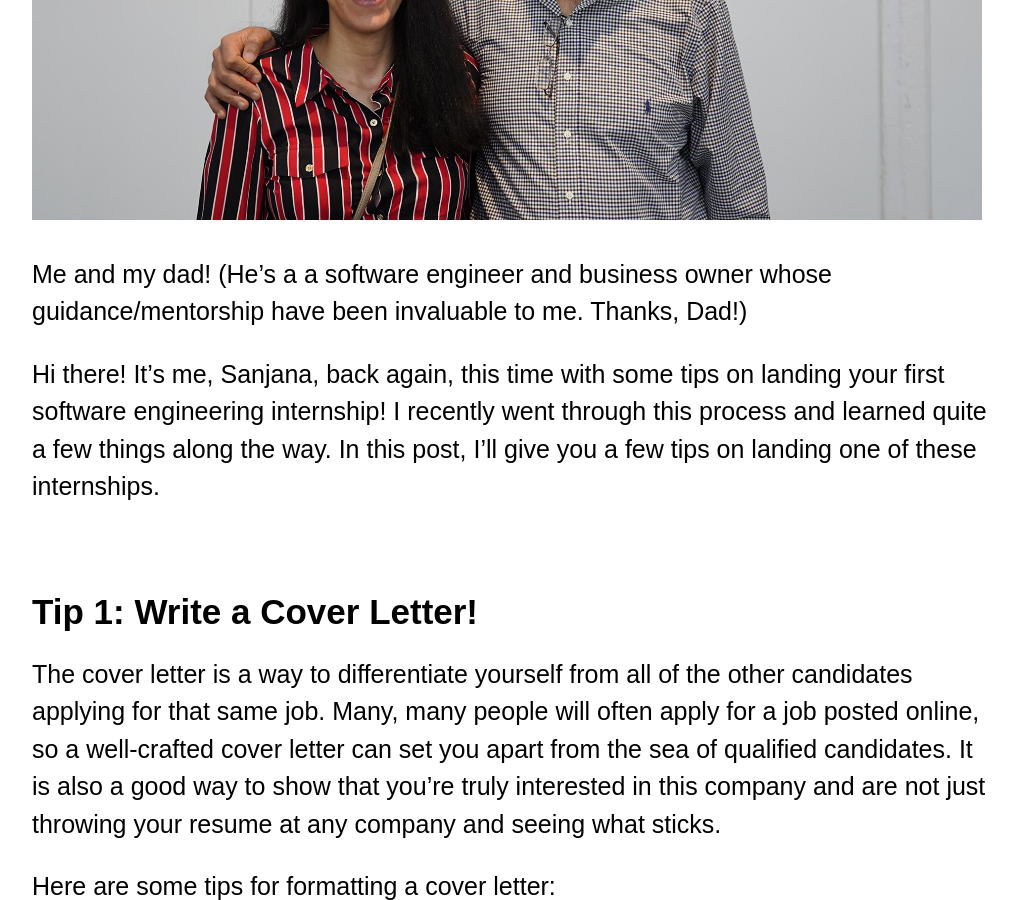
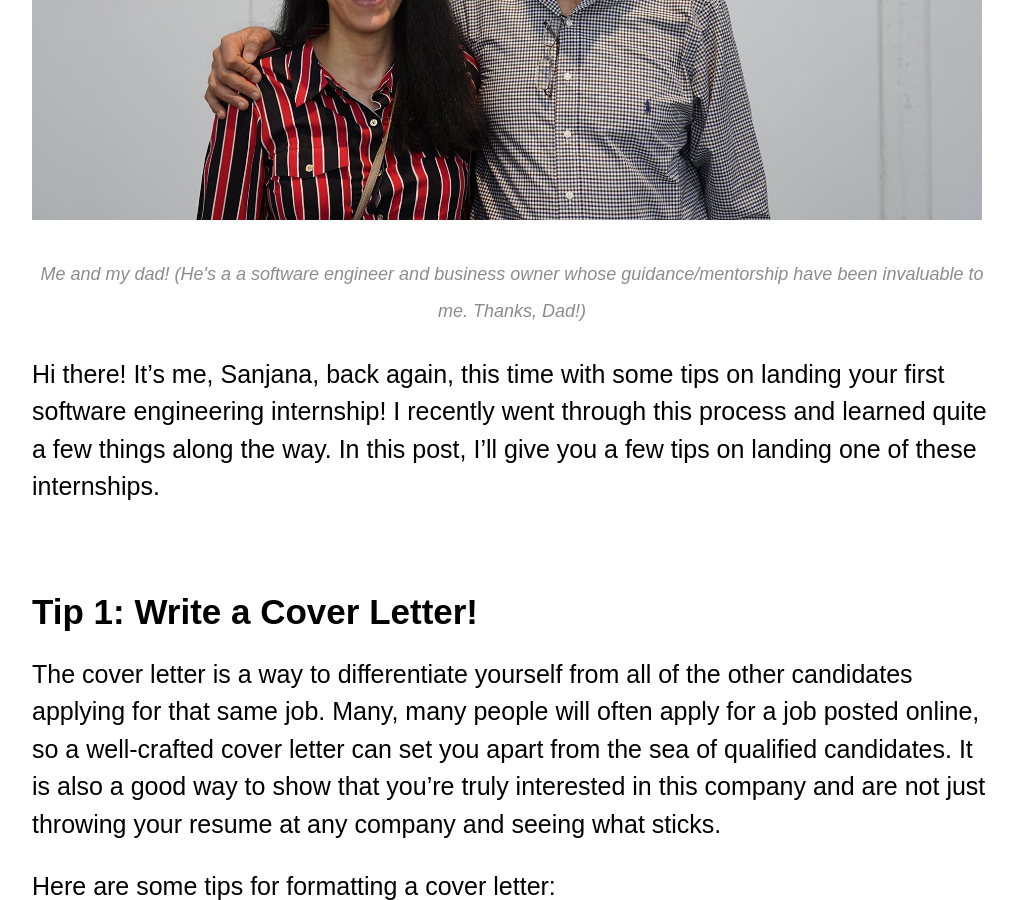
Before and after one commit to skapur12/skapur12.github.io, a Jekyll site: the page built from _posts/2020-02-16-How-To-Land-Your-First-Software-Engineering-Internship.md, in a window 1280 px wide and 900 px high, scrolled down 519 px. Shown: the whole window, without its empty margins (128-1145 px from the left). Built offline with Jekyll 4.4.1, drawn with Linux system fonts in a browser that asks for light colours; nearby versions of some CDN libraries; comment, search, counter and statistics services are not loaded.

Commit message:
Update 2020-02-16-How-To-Land-Your-First-Software-Engineering-Internship.md

```diff
--- a/_posts/2020-02-16-How-To-Land-Your-First-Software-Engineering-Internship.md
+++ b/_posts/2020-02-16-How-To-Land-Your-First-Software-Engineering-Internship.md
@@ -6,7 +6,9 @@ date: 2020-02-16
 
 <img src="/assets/images/dad.jpeg" alt="Me and my dad" width="950" height="550">
 
-Me and my dad! (He's a a software engineer and business owner whose guidance/mentorship have been invaluable to me. Thanks, Dad!)
+<div class="BlogImageCaption">
+  Me and my dad! (He's a a software engineer and business owner whose guidance/mentorship have been invaluable to me. Thanks, Dad!)
+ </div>
 
 Hi there! It’s me, Sanjana, back again, this time with some tips on landing your first software engineering internship! I recently went through this process and learned quite a few things along the way. In this post, I’ll give you a few tips on landing one of these internships.
 
```
